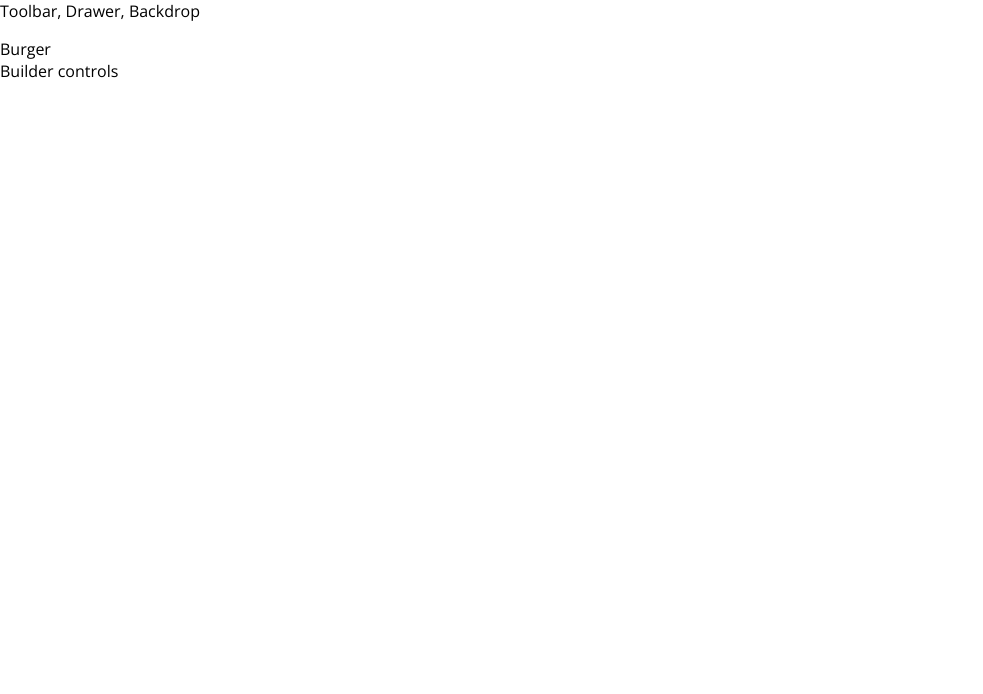
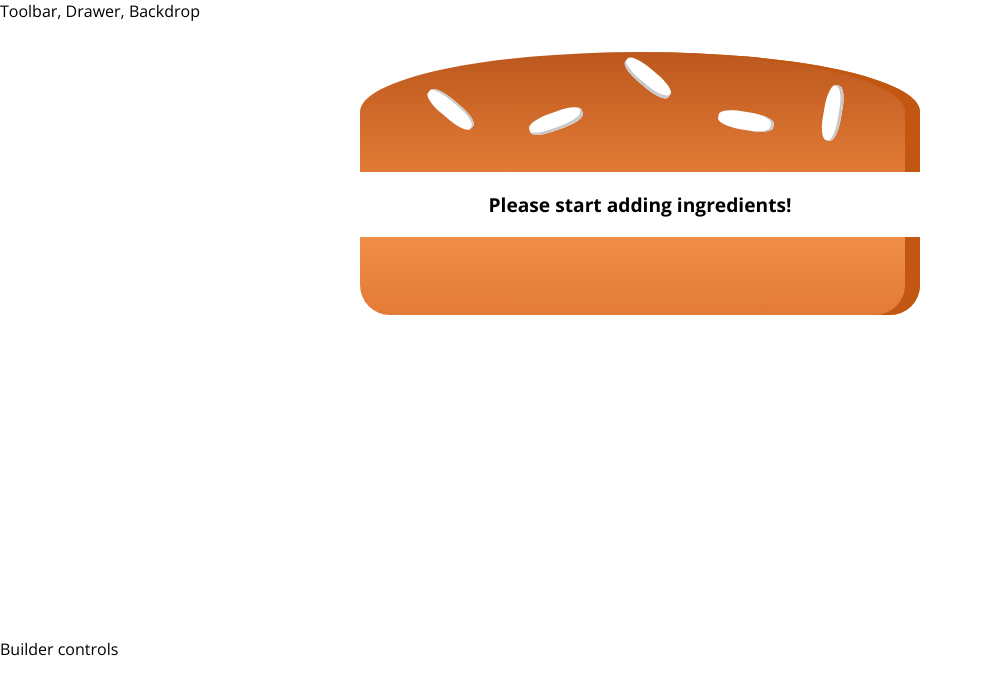
Before and after one commit to waqasnasir/burger-builder, a React app: page / in a window 1280 px wide. Shown: the top 694 px of the page, without its empty margins (0-983 px from the left). Built offline with nearby package versions, Linux system fonts and the light colour scheme.

Commit message:
added dynamic ingredients

```diff
--- a/package.json
+++ b/package.json
@@ -42,6 +42,7 @@
     "postcss-normalize": "7.0.1",
     "postcss-preset-env": "6.6.0",
     "postcss-safe-parser": "4.0.1",
+    "prop-types": "^15.7.2",
     "react": "^16.8.6",
     "react-app-polyfill": "^1.0.1",
     "react-dev-utils": "^9.0.1",
--- a/src/components/Burger/Burger.js
+++ b/src/components/Burger/Burger.js
@@ -0,0 +1,31 @@
+import React from "react";
+import BurgerIngredient from "./BurgerIngredient";
+import classess from "./Burger.module.css";
+import propTypes from "prop-types";
+
+const burger = ({ ingredients }) => {
+  let transformedIngredients = Object.keys(ingredients)
+    .map(igKey =>
+      [...Array(ingredients[igKey])].map((_, index) => (
+        <BurgerIngredient type={igKey} key={igKey + index} />
+      ))
+    )
+    .reduce((arr, el) => [...arr, ...el], []);
+  if (transformedIngredients.length === 0) {
+    transformedIngredients = <p>Please start adding ingredients!</p>;
+  }
+  console.log(transformedIngredients);
+  return (
+    <div className={classess.Burger}>
+      <BurgerIngredient type="bread-top" />
+      {transformedIngredients}
+      <BurgerIngredient type="bread-bottom" />
+    </div>
+  );
+};
+
+burger.propTypes = {
+  ingredients: propTypes.object
+};
+
+export default burger;
--- /dev/null
+++ b/src/components/Burger/Burger.module.css
@@ -0,0 +1,30 @@
+.Burger {
+  width: 100%;
+  height: 250px;
+  margin: auto;
+  overflow: auto;
+  text-align: center;
+  font-size: 1.2rem;
+  font-weight: bold;
+}
+
+@media (min-width: 500px) and (min-height: 400px) {
+  .Burger {
+    width: 350px;
+    height: 300px;
+  }
+}
+
+@media (min-width: 500px) and (min-height: 401px) {
+  .Burger {
+    width: 450px;
+    height: 400px;
+  }
+}
+
+@media (min-width: 1000px) and (min-height: 700px) {
+  .Burger {
+    width: 700px;
+    height: 600px;
+  }
+}
--- a/src/components/Burger/BurgerIngredient/BurgerIngredient.js
+++ b/src/components/Burger/BurgerIngredient/BurgerIngredient.js
@@ -1,5 +1,6 @@
 import React from "react";
 import classess from "./BurgerIngredient.module.css";
+import propTypes from "prop-types";
 
 const BurgerIngredient = ({ type }) => {
   let ingredient = null;
@@ -33,3 +34,9 @@ const BurgerIngredient = ({ type }) => {
   }
   return ingredient;
 };
+
+BurgerIngredient.propTypes = {
+  type: propTypes.string.isRequired
+};
+
+export default BurgerIngredient;
--- a/src/components/Burger/BurgerIngredient/index.js
+++ b/src/components/Burger/BurgerIngredient/index.js
@@ -0,0 +1 @@
+export { default } from "./BurgerIngredient";
--- a/src/containers/BurgerBuilder/BurgerBuilder.js
+++ b/src/containers/BurgerBuilder/BurgerBuilder.js
@@ -1,10 +1,20 @@
 import React, { Fragment } from "react";
+import Burger from "../../components/Burger";
 
 class BurgerBuilder extends React.Component {
+  state = {
+    ingredients: {
+      cheese: 0,
+      meat: 0,
+      salad: 0,
+      bacon: 0
+    }
+  };
   render() {
+    const { ingredients } = this.state;
     return (
       <Fragment>
-        <div>Burger</div>
+        <Burger ingredients={ingredients} />
         <div>Builder controls</div>
       </Fragment>
     );
```
Also changed, not shown: 1 other file (tests, documents, lock files or other folders).
